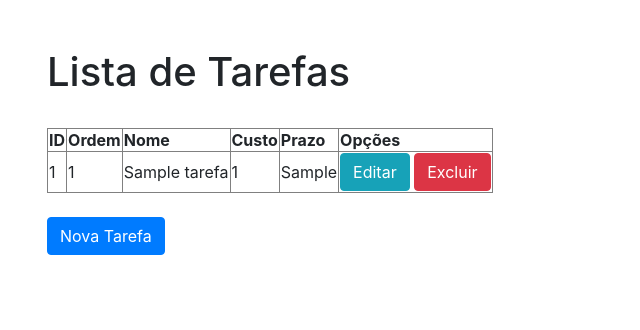
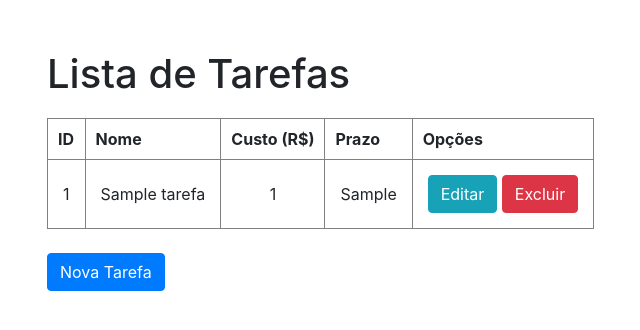
Before and after one commit to gabrielnama2/listaTarefas, a PHP site: page / in a window 1280 px wide. Shown: the top 330 px of the page, without its empty margins (38-678 px from the left). Run offline with PHP 8.4, Linux system fonts and the light colour scheme; tables that the repository leaves empty hold one stand-in row (values such as "Sample post").

Commit message:
Algumas alterações e melhoras
Foram feitas algumas alterações e melhorias no front-end.

```diff
--- a/index.php
+++ b/index.php
@@ -1,53 +1,54 @@
+<!--Listar tarefas-->
 <?php
 require 'config.php';
 
 $lista = [];
-$sql = $pdo->query("SELECT * FROM tarefa");
+$sql = $pdo->query("SELECT * FROM tarefa ORDER BY ordem");
 if($sql->rowCount() > 0){
     $lista = $sql->fetchAll(PDO::FETCH_ASSOC);
 }
 ?>
 
-<!-- Bootstrap CSS -->
+
+<!-- Bootstrap-->
 <link rel="stylesheet" href="https://cdn.jsdelivr.net/npm/bootstrap@4.1.3/dist/css/bootstrap.min.css" integrity="sha384-MCw98/SFnGE8fJT3GXwEOngsV7Zt27NXFoaoApmYm81iuXoPkFOJwJ8ERdknLPMO" crossorigin="anonymous">
-<!-- Optional JavaScript -->
-<!-- jQuery first, then Popper.js, then Bootstrap JS -->
 <script src="https://code.jquery.com/jquery-3.3.1.slim.min.js" integrity="sha384-q8i/X+965DzO0rT7abK41JStQIAqVgRVzpbzo5smXKp4YfRvH+8abtTE1Pi6jizo" crossorigin="anonymous"></script>
 <script src="https://cdn.jsdelivr.net/npm/popper.js@1.14.3/dist/umd/popper.min.js" integrity="sha384-ZMP7rVo3mIykV+2+9J3UJ46jBk0WLaUAdn689aCwoqbBJiSnjAK/l8WvCWPIPm49" crossorigin="anonymous"></script>
 <script src="https://cdn.jsdelivr.net/npm/bootstrap@4.1.3/dist/js/bootstrap.min.js" integrity="sha384-ChfqqxuZUCnJSK3+MXmPNIyE6ZbWh2IMqE241rYiqJxyMiZ6OW/JmZQ5stwEULTy" crossorigin="anonymous"></script>
+
+<!--Arquivo de estilo .css externo-->
+<link href="./style.css" rel="stylesheet">
+
 <div class="container">
-    <br><br>
     <h1>Lista de Tarefas</h1>
-    <br>
     <table border="1">
         <tr>
             <th>ID</th>
-            <th>Ordem</th>
             <th>Nome</th>
-            <th>Custo</th>
+            <th>Custo (R$)</th>
             <th>Prazo</th>
             <th>Opções</th>
         </tr>
         <?php foreach($lista as $tarefa):?>
             <tr>
                 <td><?=$tarefa['id'];?></td>
-                <td><?=$tarefa['ordem'];?></td>
                 <td><?=$tarefa['nome'];?></td>
                 <td><?=$tarefa['custo'];?></td>
                 <td><?=$tarefa['prazo'];?></td>
                 <td>
 
+                <!--Excluir-->
                 <a href="editar.php?id=<?=$tarefa['id'];?>"><button type="button" class="btn btn-info">Editar</button></a>
 
                 <!-- Modal para excluir -->
-                <button type="button" class="btn btn-danger" data-toggle="modal" data-target="#exampleModal">Excluir</button>
+                <button type="button" class="btn btn-danger" data-toggle="modal" data-target="#modal_excluir">Excluir</button>
 
                 <!-- Modal -->
-                <div class="modal fade" id="exampleModal" tabindex="-1" role="dialog" aria-labelledby="exampleModalLabel" aria-hidden="true">
+                <div class="modal fade" id="modal_excluir" tabindex="-1" role="dialog" aria-labelledby="exampleModalLabel" aria-hidden="true">
                 <div class="modal-dialog" role="document">
                     <div class="modal-content">
                     <div class="modal-header">
-                        <h5 class="modal-title" id="exampleModalLabel">Deseja excluir a tarefa?</h5>
+                        <h5 class="modal-title" id="exampleModalLabel">Excluir tarefa</h5>
                         <button type="button" class="close" data-dismiss="modal" aria-label="Close">
                         <span aria-hidden="true">&times;</span>
                         </button>
@@ -56,14 +57,12 @@ if($sql->rowCount() > 0){
                         Tem certeza, a tarefa será excluída permanentemente?
                     </div>
                     <div class="modal-footer">
+                        <a href="excluir.php?id=<?=$tarefa['id'];?>"><button type="button" class="btn btn-danger">Excluir</button></a>
                         <button type="button" class="btn btn-secondary" data-dismiss="modal">Cancelar</button>
-                        <a href  ="excluir.php?id=<?=$tarefa['id'];?>"><button type="button" class="btn btn-danger">Excluir</button></a>
                     </div>
                     </div>
                 </div>
                 </div>
-
-
             </td>
             </tr>
 
--- /dev/null
+++ b/style.css
@@ -0,0 +1,19 @@
+.container{
+    margin-top: 50px;
+}
+h1{
+    margin-bottom: 20px;
+ }
+th{
+    padding: 10px;
+}
+td{
+    padding: 15px;
+}
+td{
+    text-align: center;
+}
+iframe{
+    width: 100%;
+    height: 100%;
+}
```
Also changed, not shown: cadastrar.php (+11 -6 lines), cadastrar_action.php (+4 -4 lines), editar.php (+15 -6 lines), editar_action.php (+6 -4 lines).
